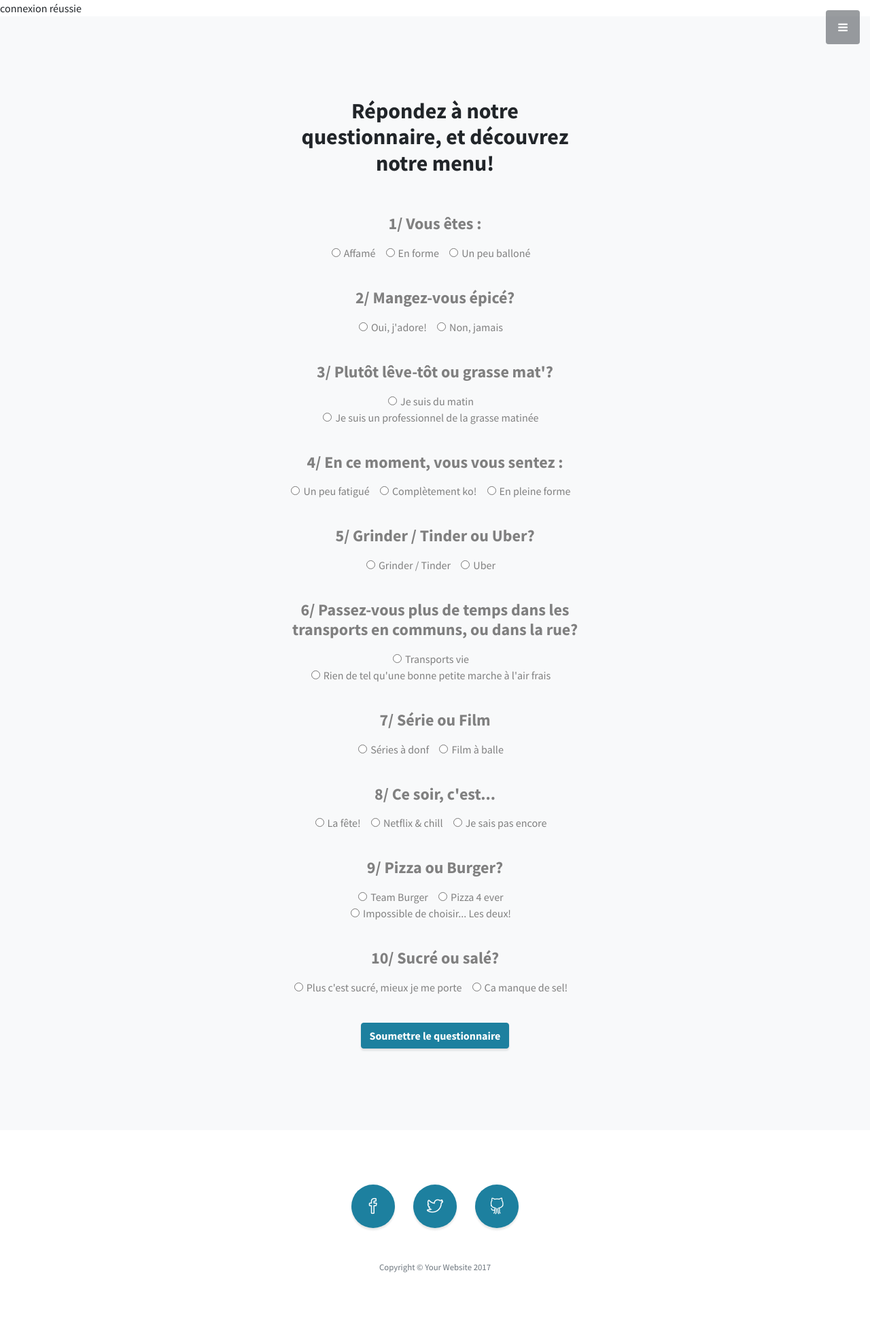
After one commit to BaronDuChateau/EFREI_PJ, a PHP site: page /questionnaire.php in a window 1280 px wide. The commit adds this page. Shown: the whole page at 68% size. Run offline with PHP 8.4, Linux system fonts and the light colour scheme.

Commit message:
Connexion ki marche + inscription ki marche + kestionnaire (pas de php)

```diff
--- /dev/null
+++ b/questionnaire.php
@@ -0,0 +1,265 @@
+<!DOCTYPE html>
+<html lang="en">
+
+
+ <?php
+
+      require 'connectdb.php';
+
+?>
+
+  <head>
+
+    <meta charset="utf-8">
+    <meta name="viewport" content="width=device-width, initial-scale=1, shrink-to-fit=no">
+    <meta name="description" content="">
+    <meta name="author" content="">
+
+    <title>Trouvez un titre</title>
+
+    <!-- Bootstrap Core CSS -->
+    <link href="vendor/bootstrap/css/bootstrap.min.css" rel="stylesheet">
+
+    <!-- Custom Fonts -->
+    <link href="vendor/font-awesome/css/font-awesome.min.css" rel="stylesheet" type="text/css">
+    <link href="https://fonts.googleapis.com/css?family=Source+Sans+Pro:300,400,700,300italic,400italic,700italic" rel="stylesheet" type="text/css">
+    <link href="vendor/simple-line-icons/css/simple-line-icons.css" rel="stylesheet">
+
+    <!-- Custom CSS -->
+    <link href="css/stylish-portfolio.min.css" rel="stylesheet">
+
+  </head>
+
+
+  <body id="page-top">
+
+    <!-- Navigation -->
+    <a class="menu-toggle rounded" href="#">
+      <i class="fa fa-bars"></i>
+    </a>
+    <nav id="sidebar-wrapper">
+      <ul class="sidebar-nav">
+        <li class="sidebar-brand">
+          <a class="js-scroll-trigger" href="#page-top">Start Bootstrap</a>
+        </li>
+        <li class="sidebar-nav-item">
+          <a class="js-scroll-trigger" href="#page-top">Home</a>
+        </li>
+        <li class="sidebar-nav-item">
+          <a class="js-scroll-trigger" href="#about">About</a>
+        </li>
+        <li class="sidebar-nav-item">
+          <a class="js-scroll-trigger" href="#services">Services</a>
+        </li>
+        <li class="sidebar-nav-item">
+          <a class="js-scroll-trigger" href="#portfolio">Portfolio</a>
+        </li>
+        <li class="sidebar-nav-item">
+          <a class="js-scroll-trigger" href="#contact">Contact</a>
+        </li>
+      </ul>
+    </nav>
+
+    <section class="content-section bg-light" id="about">
+      <div class="container text-center">
+        <div class="row">
+          <div class="col-lg-5 mx-auto">
+            <h2>Répondez à notre questionnaire, et découvrez notre menu!</h2><br><span style="color: gray"><form method="POST" action= "questionnaire.php">
+  <br><div class="form-group">
+    <label><h4>1/ Vous êtes :</h4></label><br>
+    <div class="form-check-inline">
+      <label class="form-check-label">
+        <input type="radio" class="form-check-input" name="q1" value="0">Affamé
+      </label>
+    </div>
+    <div class="form-check-inline">
+      <label class="form-check-label">
+        <input type="radio" class="form-check-input" name="q1" value="1">En forme
+      </label>
+    </div>
+    <div class="form-check-inline">
+      <label class="form-check-label">
+        <input type="radio" class="form-check-input" name="q1" value="2">Un peu balloné
+      </label>
+    </div>
+  </div>
+  <br><div class="form-group">
+    <label><h4>2/ Mangez-vous épicé?</h4></label><br>
+    <div class="form-check-inline">
+      <label class="form-check-label">
+        <input type="radio" class="form-check-input" name="q2" value="1">Oui, j'adore!
+      </label>
+    </div>
+    <div class="form-check-inline">
+      <label class="form-check-label">
+        <input type="radio" class="form-check-input" name="q2" value="0">Non, jamais
+      </label>
+    </div>
+  </div>
+  <br><div class="form-group">
+    <label><h4>3/ Plutôt lêve-tôt ou grasse mat'?</h4></label><br>
+    <div class="form-check-inline">
+      <label class="form-check-label">
+        <input type="radio" class="form-check-input" name="q3" value="0">Je suis du matin
+      </label>
+    </div>
+    <div class="form-check-inline">
+      <label class="form-check-label">
+        <input type="radio" class="form-check-input" name="q3" value="1">Je suis un professionnel de la grasse matinée
+      </label>
+    </div>
+  </div>
+  <br><div class="form-group">
+    <label><h4>4/ En ce moment, vous vous sentez :</h4></label><br>
+    <div class="form-check-inline">
+      <label class="form-check-label">
+        <input type="radio" class="form-check-input" name="q4" value="1">Un peu fatigué
+      </label>
+    </div>
+    <div class="form-check-inline">
+      <label class="form-check-label">
+        <input type="radio" class="form-check-input" name="q4" value="0">Complètement ko!
+      </label>
+    </div>
+    <div class="form-check-inline">
+      <label class="form-check-label">
+        <input type="radio" class="form-check-input" name="q4" value="2">En pleine forme
+      </label>
+    </div>
+  </div>
+  <br><div class="form-group">
+    <label><h4>5/ Grinder / Tinder ou Uber?</h4></label><br>
+    <div class="form-check-inline">
+      <label class="form-check-label">
+        <input type="radio" class="form-check-input" name="q5" value="0">Grinder / Tinder
+      </label>
+    </div>
+    <div class="form-check-inline">
+      <label class="form-check-label">
+        <input type="radio" class="form-check-input" name="q5" value="1">Uber
+      </label>
+    </div>
+  </div>
+  <br><div class="form-group">
+    <label><h4>6/ Passez-vous plus de temps dans les transports en communs, ou dans la rue?</h4></label><br>
+    <div class="form-check-inline">
+      <label class="form-check-label">
+        <input type="radio" class="form-check-input" name="q6" value="0">Transports vie
+      </label>
+    </div>
+    <div class="form-check-inline">
+      <label class="form-check-label">
+        <input type="radio" class="form-check-input" name="q6" value="1">Rien de tel qu'une bonne petite marche à l'air frais
+      </label>
+    </div>
+  </div>
+  <br><div class="form-group">
+    <label><h4>7/ Série ou Film</h4></label><br>
+    <div class="form-check-inline">
+      <label class="form-check-label">
+        <input type="radio" class="form-check-input" name="q7" value="0">Séries à donf
+    </div>
+    <div class="form-check-inline">
+      <label class="form-check-label">
+        <input type="radio" class="form-check-input" name="q7" value="1">Film à balle
+      </label>
+    </div>
+  </div>
+  <br><div class="form-group">
+    <label><h4>8/ Ce soir, c'est...</h4></label><br>
+    <div class="form-check-inline">
+      <label class="form-check-label">
+        <input type="radio" class="form-check-input" name="q8" value="0">La fête!
+      </label>
+    </div>
+    <div class="form-check-inline">
+      <label class="form-check-label">
+        <input type="radio" class="form-check-input" name="q8" value="1">Netflix & chill
+      </label>
+    </div>
+    <div class="form-check-inline">
+      <label class="form-check-label">
+        <input type="radio" class="form-check-input" name="q8" value="2">Je sais pas encore
+      </label>
+    </div>
+  </div>
+  <br><div class="form-group">
+    <label><h4>9/ Pizza ou Burger?</h4></label><br>
+    <div class="form-check-inline">
+      <label class="form-check-label">
+        <input type="radio" class="form-check-input" name="q9" value="0">Team Burger
+      </label>
+    </div>
+    <div class="form-check-inline">
+      <label class="form-check-label">
+        <input type="radio" class="form-check-input" name="q9" value="1">Pizza 4 ever
+      </label>
+    </div>
+    <div class="form-check-inline">
+      <label class="form-check-label">
+        <input type="radio" class="form-check-input" name="q9" value="2">Impossible de choisir... Les deux!
+      </label>
+    </div>
+  </div>
+  <br><div class="form-group">
+    <label><h4>10/ Sucré ou salé?</h4></label><br>
+    <div class="form-check-inline">
+      <label class="form-check-label">
+        <input type="radio" class="form-check-input" name="q10" value="0">Plus c'est sucré, mieux je me porte
+      </label>
+    </div>
+    <div class="form-check-inline">
+      <label class="form-check-label">
+        <input type="radio" class="form-check-input" name="q10" value="1">Ca manque de sel!
+      </label>
+    </div>
+  </div>
+ <br> <button type="submit" class="btn btn-primary">Soumettre le questionnaire</button>
+</form></span></h2>
+          </div>
+        </div>
+      </div>
+    </section>
+
+    <!-- Footer -->
+    <footer class="footer text-center">
+      <div class="container">
+        <ul class="list-inline mb-5">
+          <li class="list-inline-item">
+            <a class="social-link rounded-circle text-white mr-3" href="#">
+              <i class="icon-social-facebook"></i>
+            </a>
+          </li>
+          <li class="list-inline-item">
+            <a class="social-link rounded-circle text-white mr-3" href="#">
+              <i class="icon-social-twitter"></i>
+            </a>
+          </li>
+          <li class="list-inline-item">
+            <a class="social-link rounded-circle text-white" href="#">
+              <i class="icon-social-github"></i>
+            </a>
+          </li>
+        </ul>
+        <p class="text-muted small mb-0">Copyright &copy; Your Website 2017</p>
+      </div>
+    </footer>
+
+    <!-- Scroll to Top Button-->
+    <a class="scroll-to-top rounded js-scroll-trigger" href="#page-top">
+      <i class="fa fa-angle-up"></i>
+    </a>
+
+    <!-- Bootstrap core JavaScript -->
+    <script src="vendor/jquery/jquery.min.js"></script>
+    <script src="vendor/bootstrap/js/bootstrap.bundle.min.js"></script>
+
+    <!-- Plugin JavaScript -->
+    <script src="vendor/jquery-easing/jquery.easing.min.js"></script>
+
+    <!-- Custom scripts for this template -->
+    <script src="js/stylish-portfolio.min.js"></script>
+
+  </body>
+
+</html>
```
Also changed, not shown: connexion.php (+34 -36 lines), inscription.php (+6 -5 lines).
